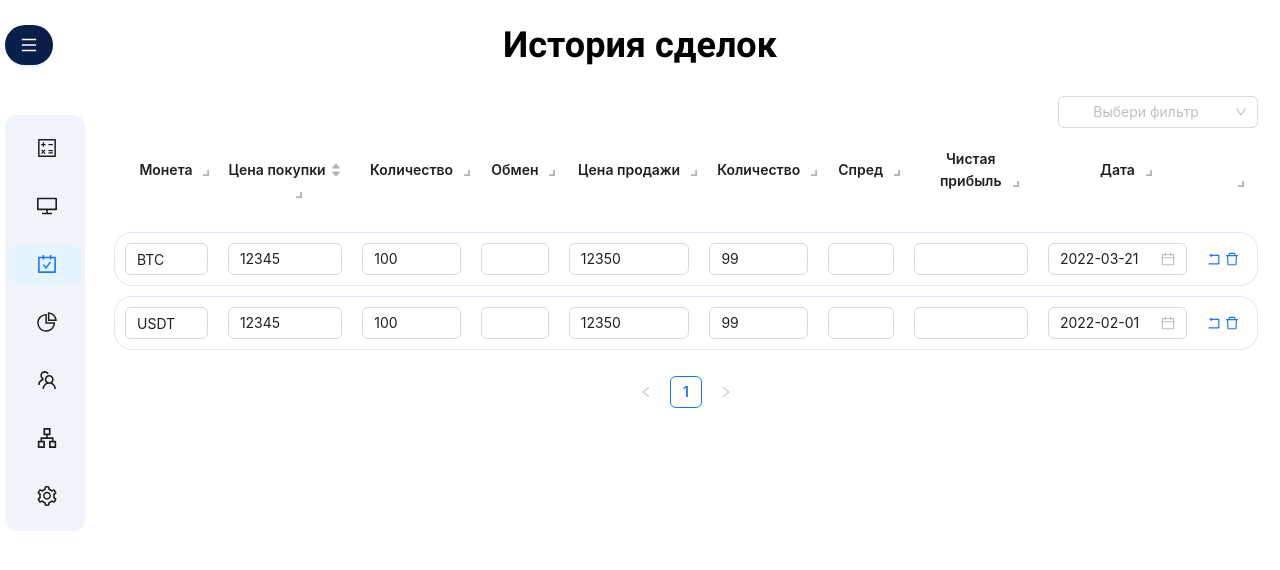
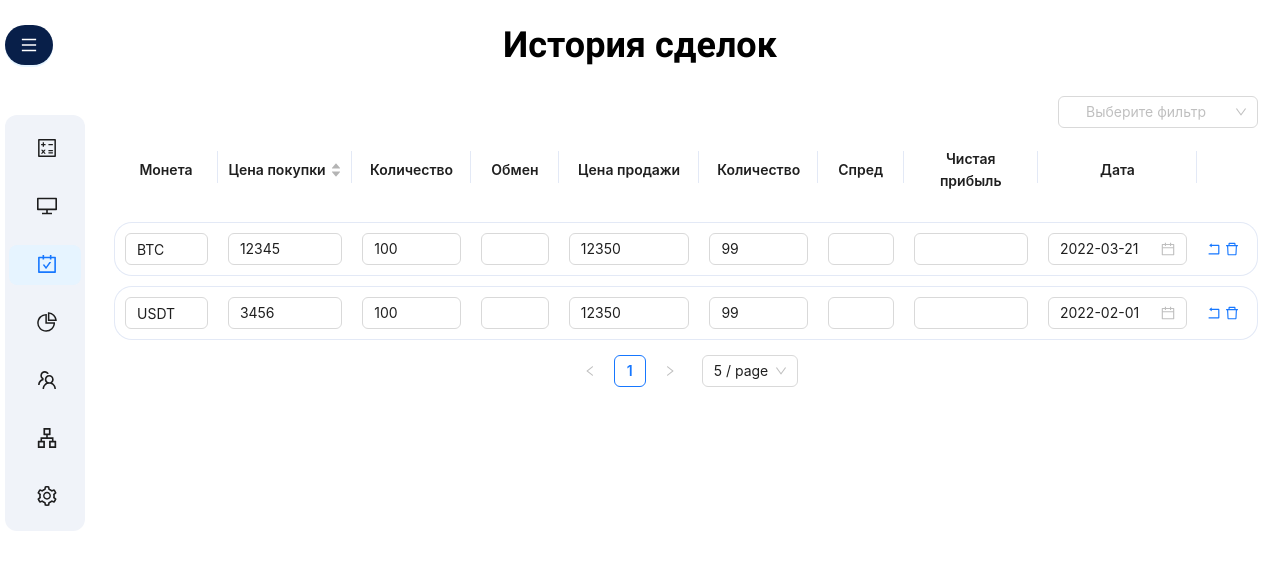
Before and after one commit to DelMaradinho/P2P-Keeper, a React (Create React App) app: page /history in a window 1280 px wide. Shown: the top 570 px of the page. Built offline with nearby package versions, Linux system fonts and the light colour scheme.

Commit message:
feat: pagination

```diff
--- a/src/components/CustomTable/CustomTable.js
+++ b/src/components/CustomTable/CustomTable.js
@@ -34,7 +34,7 @@ const ResizableTitle = (props) => {
     <Resizable
       width={width}
       height={0}
-      handle={<span className="react-resizable-handle" />}
+      handle={<div className="custom-resizable-handle" />}
       onResize={onResize}
     >
       <th {...restProps} />
@@ -279,6 +279,12 @@ const CustomTable = () => {
     (e, { size }) => {
       setColumns((prev) => {
         const nextColumns = [...prev];
+
+        // Проверка ключа столбца
+        if (nextColumns[index].key === "action") {
+          return prev; // Если это столбец "action", просто верните предыдущие столбцы без изменений
+        }
+
         nextColumns[index] = {
           ...nextColumns[index],
           width: size.width,
@@ -293,13 +299,18 @@ const CustomTable = () => {
     },
   };
 
-  const resizableColumns = columns.map((col, index) => ({
-    ...col,
-    onHeaderCell: (column) => ({
-      width: column.width,
-      onResize: handleResize(index),
-    }),
-  }));
+  const resizableColumns = columns.map((col, index) => {
+    if (col.key === "action") {
+      return col; // Для столбца "action" возвращаем столбец без изменений
+    }
+    return {
+      ...col,
+      onHeaderCell: (column) => ({
+        width: column.width,
+        onResize: handleResize(index),
+      }),
+    };
+  });
 
   const onFilterChange = (filter) => {
     setData(filterDataByCriteria(filter, tableData));
@@ -317,6 +328,9 @@ const CustomTable = () => {
         showSorterTooltip={true}
         pagination={{
           position: ["bottomCenter"],
+          showSizeChanger: true,
+          pageSizeOptions: ["5", "10", "20", "30", "50"], // опции для количества записей на странице
+          defaultPageSize: 5, // количество записей на странице по умолчанию
         }}
       />
     </div>
--- a/src/components/CustomTable/CustomTable.scss
+++ b/src/components/CustomTable/CustomTable.scss
@@ -20,10 +20,13 @@
         }
       }
     }
-    .ant-table-tbody & > tr {
-      & > td {
-        border-bottom: none;
-        padding: 10px !important;
+    .ant-table-tbody {
+      margin: -10px 0 0 0;
+      & > tr {
+        & > td {
+          border-bottom: none;
+          padding: 10px !important;
+        }
       }
     }
   }
@@ -72,3 +75,23 @@
   ):not([colspan])::before {
   display: none;
 }
+
+.custom-resizable-handle {
+  background: #e3e9f6;
+  width: 1px;
+  height: 50%;
+  cursor: col-resize;
+  position: absolute;
+  top: 13px;
+  right: 0;
+  bottom: 0;
+  z-index: 2;
+}
+
+.ant-table-measure-row {
+  display: none;
+}
+
+.ant-pagination, .ant-table-pagination, .ant-table-pagination-center {
+  margin: 5px 0 !important;
+}
--- a/src/components/FilterPanel/FilterPanel.js
+++ b/src/components/FilterPanel/FilterPanel.js
@@ -43,7 +43,7 @@ const FilterPanel = ({ onFilterChange }) => {
         maxHeight: 400,
         overflow: "auto",
       }}
-      placeholder="Выбери фильтр"
+      placeholder="Выберите фильтр"
       allowClear
       multiple
       treeDefaultExpandAll
--- a/src/constants/constants.js
+++ b/src/constants/constants.js
@@ -50,7 +50,7 @@ export const tableData = [
   {
     key: 2,
     currency: "USDT",
-    buy_price: 12345,
+    buy_price: 3456,
     buy_amount: 100,
     exchange: "",
     sell_price: 12350,
```
